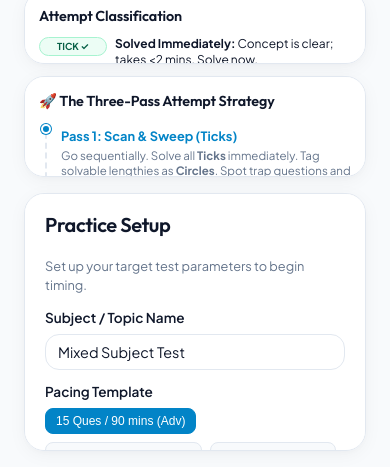
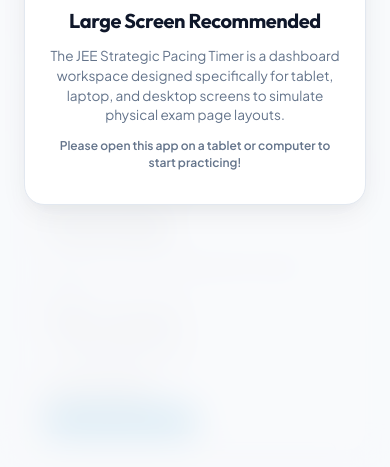
Before and after one commit to GokulAnand14/JEE-timer, a website built with Vite: page index.html in a window 390 px wide. Shown: the part 377-844 px from the top of the page. Built offline with nearby package versions, Linux system fonts and the light colour scheme.

Commit message:
feat: implement mobile blocker blurred screen overlay for screen widths < 768px

```diff
--- a/index.html
+++ b/index.html
@@ -4,10 +4,25 @@
     <meta charset="UTF-8" />
     <link rel="icon" type="image/svg+xml" href="/favicon.svg" />
     <meta name="viewport" content="width=device-width, initial-scale=1.0" />
-    <title>jee-timer</title>
+    <title>JEE Strategic Pacing Timer</title>
   </head>
   <body>
     <div id="app"></div>
+
+    <!-- Mobile Screen Blocker -->
+    <div class="mobile-blocker">
+      <div class="mobile-blocker-card">
+        <div class="blocker-icon">💻</div>
+        <h2>Large Screen Recommended</h2>
+        <p>
+          The JEE Strategic Pacing Timer is a dashboard workspace designed specifically for tablet, laptop, and desktop screens to simulate physical exam page layouts.
+        </p>
+        <p style="font-size: 0.75rem; color: var(--text-muted); margin-top: 12px; font-weight: 600;">
+          Please open this app on a tablet or computer to start practicing!
+        </p>
+      </div>
+    </div>
+
     <script type="module" src="/src/main.ts"></script>
   </body>
 </html>
--- a/src/style.css
+++ b/src/style.css
@@ -1489,3 +1489,73 @@ input:checked + .slider:before {
   transform: translateY(-2px);
   box-shadow: var(--shadow-sm);
 }
+
+/* Mobile Screen Blocker Styles */
+.mobile-blocker {
+  display: none;
+}
+
+@media (max-width: 767px) {
+  body {
+    overflow: hidden; /* Lock background scrolling */
+  }
+
+  .mobile-blocker {
+    display: flex;
+    position: fixed;
+    top: 0;
+    left: 0;
+    width: 100vw;
+    height: 100vh;
+    z-index: 9999999;
+    background-color: rgba(248, 250, 252, 0.85); /* Blurred light overlay */
+    backdrop-filter: blur(18px);
+    -webkit-backdrop-filter: blur(18px);
+    align-items: center;
+    justify-content: center;
+    padding: 24px;
+    box-sizing: border-box;
+  }
+
+  .mobile-blocker-card {
+    background-color: var(--bg-card);
+    border: 1px solid var(--color-border);
+    border-radius: var(--radius-lg);
+    padding: 32px 24px;
+    text-align: center;
+    max-width: 350px;
+    box-shadow: var(--shadow-lg);
+    animation: blockerSlide 0.4s cubic-bezier(0.16, 1, 0.3, 1);
+  }
+
+  .blocker-icon {
+    font-size: 3rem;
+    margin-bottom: 16px;
+  }
+
+  .mobile-blocker-card h2 {
+    font-family: var(--font-heading);
+    color: var(--text-main);
+    font-size: 1.25rem;
+    margin: 0 0 10px 0;
+    font-weight: 700;
+  }
+
+  .mobile-blocker-card p {
+    font-size: 0.85rem;
+    color: var(--text-muted);
+    line-height: 1.45;
+    margin: 0;
+  }
+}
+
+@keyframes blockerSlide {
+  from {
+    opacity: 0;
+    transform: translateY(20px) scale(0.96);
+  }
+  to {
+    opacity: 1;
+    transform: translateY(0) scale(1);
+  }
+}
```
